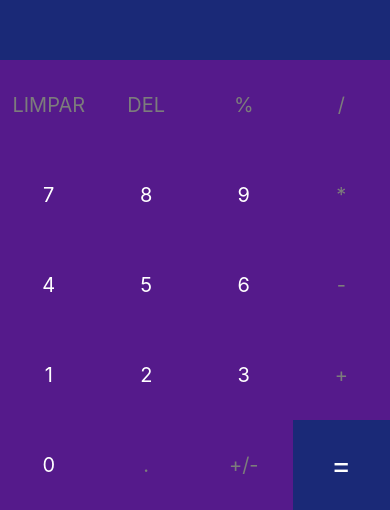
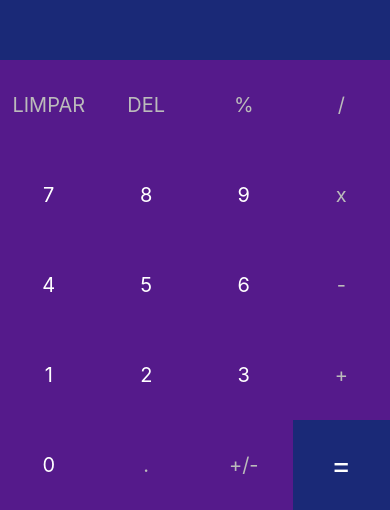
Before and after one commit to alessandraboeck/Calculadora-Java, a React Native app: screen / in a window 390 px wide. Shown: the part 334-844 px from the top of the page. Built offline with nearby package versions, Linux system fonts and the light colour scheme.

Commit message:
Correções finais

```diff
--- a/App.js
+++ b/App.js
@@ -1,13 +1,13 @@
 import React from 'react';
-import {useState} from 'react';
+import { useState } from 'react'
 import { StyleSheet, Text, View, TouchableOpacity, Button } from 'react-native';
 
 export default function App() {
   // Mapeamento de teclas
-  const buttons = ['LIMPAR', 'DEL', '%', '/', 7, 8, 9, '*', 4, 5, 6, '-', 1, 2, 3, '+', 0, '.', '+/-', '=']
+  const buttons = ['LIMPAR', 'DEL', '%', '/', 7, 8, 9, "x", 4, 5, 6, '-', 1, 2, 3, '+', 0, '.', '+/-', '=']
 
-  const [currentNumber, setCurrentNumber] = useState('');
-  const [lastNumber, setLastNumber] = useState('');
+  const [currentNumber, setCurrentNumber] = useState("")
+  const [lastNumber, setLastNumber] = useState("")
 
 
   function calculator() {
@@ -17,51 +17,50 @@
     const operator = splitNumbers[1];
 
     // Faz ação referente tecla pressionada
-    switch(operator) {
+    switch (operator) {
       case '+':
-        setCurrentNumber((firstNumber + lastNumber).toString());
+        setCurrentNumber((firstNumber + lastNumber).toString())
         return;
       case '-':
-        setCurrentNumber((firstNumber - lastNumber).toString());
+        setCurrentNumber((firstNumber - lastNumber).toString())
         return;
       case 'x':
-        setCurrentNumber((firstNumber * lastNumber).toString());
+        setCurrentNumber((firstNumber * lastNumber).toString())
         return;
       case '/':
-        setCurrentNumber((firstNumber / lastNumber).toString());
+        setCurrentNumber((firstNumber / lastNumber).toString())
         return;
     }
   }
 
-  function handleInput(buttonPressed){
-    console.log(buttonPressed)// Mostra no Console a tecla pressionada
-    if(buttonPressed === '+' | buttonPressed === '-' | buttonPressed === 'x' | buttonPressed === '/'){
-      setCurrentNumber(currentNumber + '' + buttonPressed + ' ');
+  function handleInput(buttonPressed) {
+    console.log(buttonPressed) // Mostra no Console a tecla pressionada
+    if (buttonPressed === '+' | buttonPressed === "-" | buttonPressed === "x" | buttonPressed === "/") {
+      setCurrentNumber(currentNumber + " " + buttonPressed + " ")
       return
     }
     switch (buttonPressed) {
       case 'DEL':
-        setCurrentNumber(currentNumber.substring(0, currentNumber.length - 1));
+        setCurrentNumber(currentNumber.substring(0, (currentNumber.length - 1)))
         return;
       case 'LIMPAR': // Limpa todo o conteúdo
-        setLastNumber('');
-        setCurrentNumber('');
+        setLastNumber("")
+        setCurrentNumber("")
         return;
       case '=':
-        setLastNumber(currentNumber + ' = ');
-        calculator();
+        setLastNumber(currentNumber + " = ")
+        calculator()
         return;
       case '+/-':
-        setCurrentNumber(currentNumber * -1);
-      return;
+        setCurrentNumber(currentNumber * -1)
+        return;
       case '%':
-        setLastNumber(currentNumber / 100);
+        setCurrentNumber(currentNumber / 100)
         return;
     }
 
     setCurrentNumber(currentNumber + buttonPressed);
   }
-
 
   return (
     <View style={styles.container}>
@@ -75,13 +74,13 @@
       <View style={styles.buttons}>
         {buttons.map((button) =>
           button === '=' ? // Mapeamento do botão =
-        <TouchableOpacity onPress={() => handleInput(button)} key={button} style={[styles.button, {backgroundColor: '#1a2977'}]}>
-          <Text style={[styles.textButton, {color: "white", fontSize: 30}]}>{button}</Text>
-        </TouchableOpacity>
-          : // Mapeamento dos outros botões
-          <TouchableOpacity onPress={() => handleInput(button)} key={button} style={styles.button}>
-            <Text style={[styles.textButton, {color: typeof(button) === 'number' ? 'white': '#7c7c7c'}]}>{button}</Text>
-          </TouchableOpacity>
+            <TouchableOpacity onPress={() => handleInput(button)} key={button} style={[styles.button, { backgroundColor: '#1A2977' }]}>
+              <Text style={[styles.textButton, { color: "white", fontSize: 30 }]}>{button}</Text>
+            </TouchableOpacity>
+            : // Mapeamento dos outros botões
+            <TouchableOpacity onPress={() => handleInput(button)} key={button} style={styles.button}>
+              <Text style={[styles.textButton, { color: typeof (button) === 'number' ? '#fff' : '#bbb' }]}>{button}</Text>
+            </TouchableOpacity>
         )}
       </View>
     </View>
@@ -95,18 +94,18 @@
   },
   results: {
     flex: 2,
-    justifyContent: 'center',
-    backgroundColor: '#1a2977',
+    justifyContent: "center",
+    backgroundColor: "#1A2977"
   },
   resultText: {
-    color: '#FFFFE0',
+    color: "#FFFFE0",
     fontSize: 32,
-    fontWeight: 'bold',
+    fontWeight: "bold",
     padding: 12,
-    textAlign: 'right',
+    textAlign: "right"
   },
   historyText: {
-    color: '#7c7c7c',
+    color: "#ccc",
     fontSize: 20,
     marginRight: 10,
     alignSelf: 'flex-end',
@@ -124,7 +123,7 @@
     flex: 2,
   },
   textButton: {
-    color: '#7c7c7c',
+    color: "#7c7c7c",
     fontSize: 20,
-  },
+  }
 });
```
